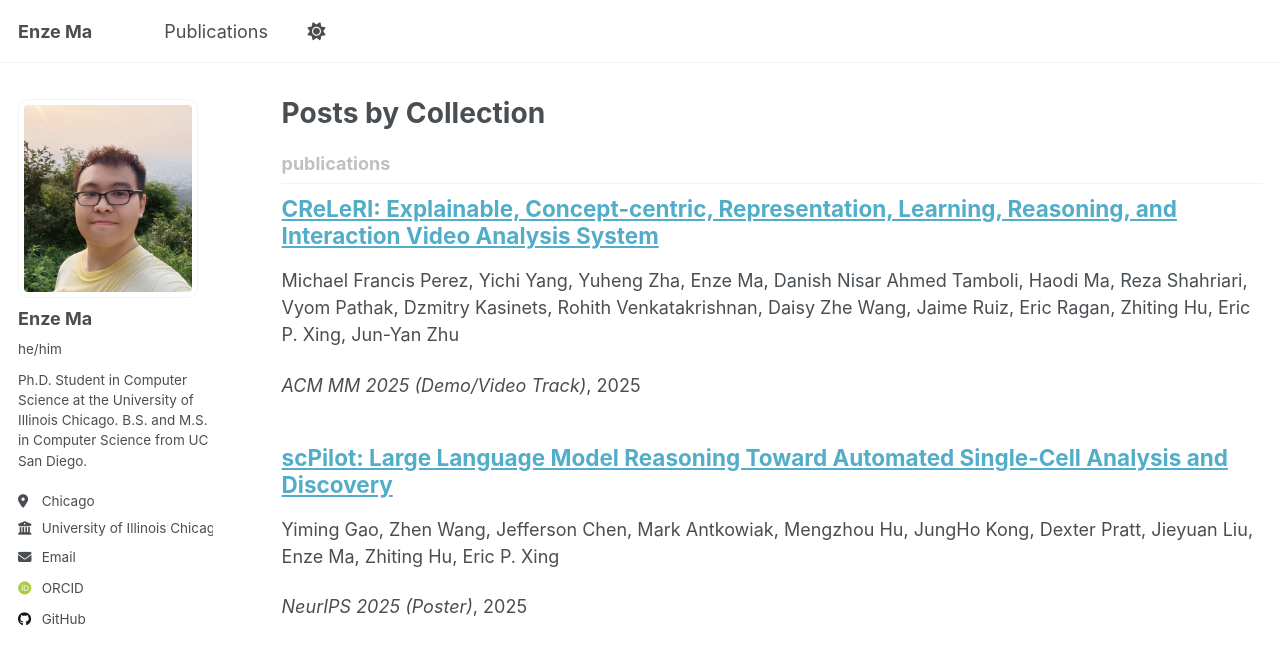
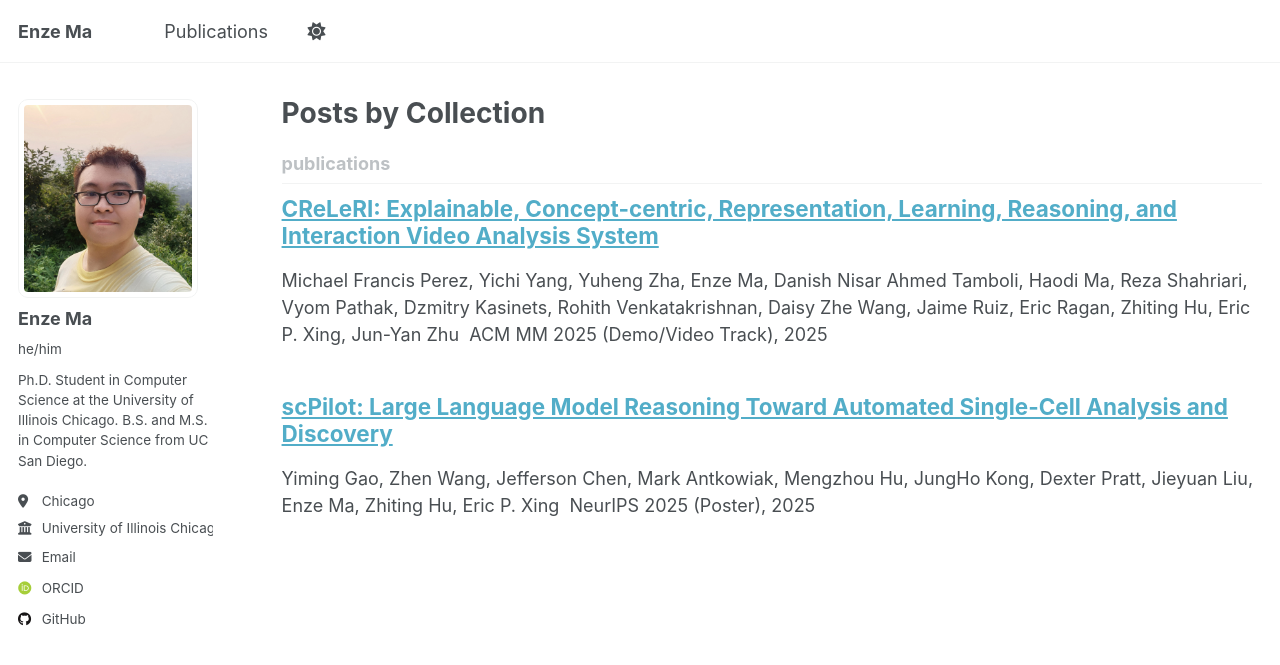
Before and after one commit to sora1998/sora1998.github.io, a Jekyll site: the page built from _pages/collection-archive.html, in a window 1280 px wide and 960 px high. Shown: the top 665 px of the window. Built offline with Jekyll 4.4.1, drawn with Linux system fonts in a browser that asks for light colours; some web fonts are replaced; a script that is not in the unit is left out.

Commit message:
Update archive-single.html

```diff
--- a/_includes/archive-single.html
+++ b/_includes/archive-single.html
@@ -39,13 +39,13 @@
     </h2>
 
     {% if post.read_time %}
-      <p class="page__meta">
-        <i class="fa fa-clock" aria-hidden="true"></i>
-        {% include read-time.html %}
-      </p>
+      <p class="page__meta"><i class="fa fa-clock" aria-hidden="true"></i> {% include read-time.html %}</p>
     {% endif %}
 
-    {% if post.collection == 'publications' or post.collection == 'publication' %}
+    {% if post.collection == 'teaching' %}
+      <p>{{ post.type }}, <i>{{ post.venue }}</i>, {{ post.date | default: "1900-01-01" | date: "%Y" }}</p>
+
+    {% elsif post.collection == 'publications' or post.collection == 'publication' %}
       {% assign author_line = post.authors | default: post.author %}
       {% if author_line %}
         {% if author_line.first %}
@@ -53,23 +53,21 @@
         {% else %}
           {% assign formatted_authors = author_line %}
         {% endif %}
-        <p class="pub-authors">{{ formatted_authors }}</p>
+        <p class="pub-meta">
+          {{ formatted_authors }}{% if post.venue %}&nbsp;&nbsp;{{ post.venue }}, {{ post.date | default: "1900-01-01" | date: "%Y" }}{% endif %}
+        </p>
+      {% else %}
+        {% if post.venue %}
+          <p><i>{{ post.venue }}</i>, {{ post.date | default: "1900-01-01" | date: "%Y" }}</p>
+        {% endif %}
       {% endif %}
-      {% if post.venue %}
-        <p><i>{{ post.venue }}</i>, {{ post.date | default: "1900-01-01" | date: "%Y" }}</p>
-      {% else %}
-        <p>{{ post.date | default: "1900-01-01" | date: "%Y" }}</p>
-      {% endif %}
-    {% elsif post.collection == 'teaching' %}
-      <p>{{ post.type }}, <i>{{ post.venue }}</i>, {{ post.date | default: "1900-01-01" | date: "%Y" }}</p>
+
     {% elsif post.venue %}
       <p>Published in <i>{{ post.venue }}</i>, {{ post.date | default: "1900-01-01" | date: "%Y" }}</p>
+
     {% elsif post.date %}
       <p class="page__date">
-        <strong>
-          <i class="fa fa-fw fa-calendar" aria-hidden="true"></i>
-          {{ site.data.ui-text[site.locale].date_label | default: "Published:" }}
-        </strong>
+        <strong><i class="fa fa-fw fa-calendar" aria-hidden="true"></i> {{ site.data.ui-text[site.locale].date_label | default: "Published:" }}</strong>
         <time datetime="{{ post.date | default: "1900-01-01" | date_to_xmlschema }}">
           {{ post.date | default: "1900-01-01" | date: "%B %d, %Y" }}
         </time>
@@ -78,15 +76,11 @@
 
     {% if post.collection != 'publications' and post.collection != 'publication' %}
       {% if post.excerpt and site.read_more != 'enabled' %}
-        <p class="archive__item-excerpt" itemprop="description">
-          {{ post.excerpt | markdownify }}
-        </p>
+        <p class="archive__item-excerpt" itemprop="description">{{ post.excerpt | markdownify }}</p>
       {% elsif post.excerpt and site.read_more == 'enabled' %}
         <p class="archive__item-excerpt" itemprop="description">
           <p>{{ post.excerpt | markdownify | remove: '<p>' | remove: '</p>' }}
-             <strong>
-               <a href="{{ base_path }}{{ post.url }}" rel="permalink"> Read more</a>
-             </strong>
+            <strong><a href="{{ base_path }}{{ post.url }}" rel="permalink"> Read more</a></strong>
           </p>
         </p>
       {% endif %}
```
